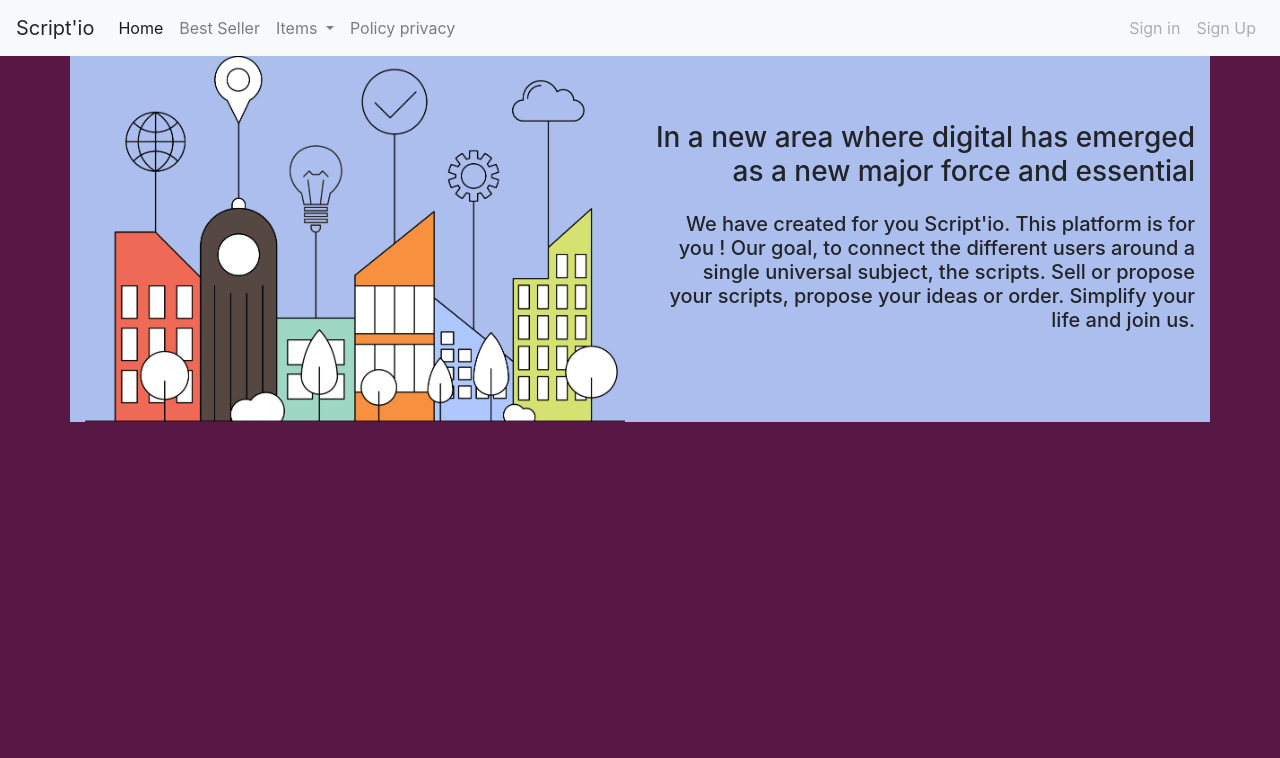
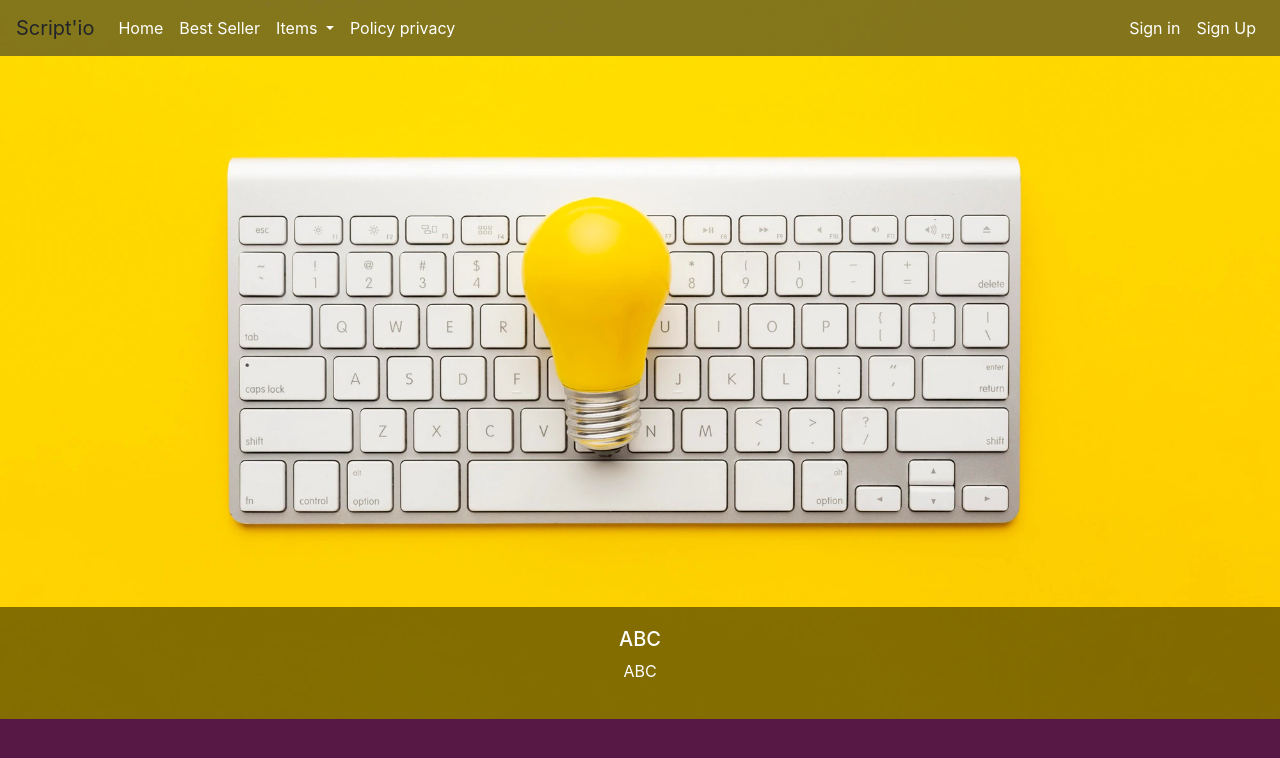
Before and after one commit to Naywvi/ScriptIO_ecommerce_of_script, a PHP site: page / in a window 1280 px wide. Shown: the top 758 px of the page. Run offline with PHP 8.4, Linux system fonts and the light colour scheme; some libraries are stand-ins or nearby versions.

Commit message:
header-slider

```diff
--- a/header-style.css
+++ b/header-style.css
@@ -1,30 +1,47 @@
-body{
+body {
     background-color: #571845 !important;
 }
-.container-color{
+
+.container-color {
     background-color: #acbeed;
 }
-.nav-flex{
+
+.nav-flex {
     display: flex;
     justify-content: space-between;
 }
-.navicon{
+
+.navicon {
     margin-top: 8px;
     margin-right: 25px;
 }
-.navfree{
+
+.nav-color {
     color: white !important;
 }
 
-.nav-trans:hover{
+.nav-back-color {
+    background-color: rgba(46, 46, 46, 0.588) !important;
+}
+
+.navtab-back-color {
+    background-color: rgba(31, 31, 31, 0.588) !important;
+}
+
+.nav-trans:hover {
     background-color: rgba(174, 201, 224, 0.548) !important;
     color: rgb(25, 24, 24) !important;
 }
-.fixed {
-    position: fixed;
-    width: 25%;
+
+.slid-c {
+    background-color: rgba(0, 0, 0, 0.483);
 }
-.scrollit {
-    float: left;
-    width: 71%
+
+.slid-t {
+    left: 0% !important;
+    right: 0% !important;
 }
+
+.slid-t-b {
+    bottom: 0% !important;
+}
--- a/index.html
+++ b/index.html
@@ -1,152 +1,130 @@
 <!DOCTYPE html>
 <html>
+
 <head>
     <meta http-equiv="Content-Type" content="text/html;charset=UTF-8">
     <title>ScriptIO</title>
-        <link rel="stylesheet" href="./header-style.css"/>
+    <link rel="stylesheet" href="./header-style.css" />
     <link rel="stylesheet" href="https://use.fontawesome.com/releases/v5.7.0/css/all.css" integrity="sha384-lZN37f5QGtY3VHgisS14W3ExzMWZxybE1SJSEsQp9S+oqd12jhcu+A56Ebc1zFSJ" crossorigin="anonymous">
     <link rel="stylesheet" href="https://cdn.jsdelivr.net/npm/bootstrap@4.0.0/dist/css/bootstrap.min.css" integrity="sha384-Gn5384xqQ1aoWXA+058RXPxPg6fy4IWvTNh0E263XmFcJlSAwiGgFAW/dAiS6JXm" crossorigin="anonymous">
 </head>
 
 <body>
     <header>
-            <nav class="navbar navbar-expand-lg navbar-light bg-light">
+        <nav class="navbar navbar-expand-lg navbar-light fixed-top nav-back-color">
             <a class="navbar-brand">Script'io</a>
             <button class="navbar-toggler" data-target="#my-nav" data-toggle="collapse" aria-controls="my-nav" aria-expanded="false" aria-label="Toggle navigation">
                     <span class="navbar-toggler-icon"></span>
                 </button>
             <div id="my-nav" class="collapse navbar-collapse">
-                    <ul class="navbar-nav mr-auto">
-                        <li class="nav-item active">
-                            <a class="nav-link" href="#">Home<span class="sr-only">(current)</span></a>
+                <ul class="navbar-nav mr-auto nav-color">
+                    <li class="nav-item active ">
+                        <a class="nav-link nav-color" href="#">Home<span class="sr-only">(current)</span></a>
                     </li>
                     <li class="nav-item">
-                            <a class="nav-link" href="#" tabindex="-1" aria-disabled="true">Best Seller</a>
+                        <a class="nav-link nav-color" href="#" tabindex="-1" aria-disabled="true">Best Seller</a>
                     </li>
-                        <li class="nav-item dropdown">
-                            <a class="nav-link dropdown-toggle" href="#" id="navbarDropdown" role="button" data-toggle="dropdown" aria-haspopup="true" aria-expanded="false">
+                    <li class="nav-item dropdown ">
+                        <a class="nav-link nav-color dropdown-toggle" href="#" id="navbarDropdown" role="button" data-toggle="dropdown" aria-haspopup="true" aria-expanded="false">
                                 Items
                               </a>
-                              <div class="dropdown-menu" aria-labelledby="navbarDropdown">
+                        <div class="dropdown-menu navtab-back-color nav-color" aria-labelledby="navbarDropdown">
 
-                                <div class="bg-danger navfree nav-flex">
-                                    <h6 class="dropdown-header navfree">FREE</h6>
+                            <div class="bg-danger nav-color nav-flex">
+                                <h6 class="dropdown-header nav-color">FREE</h6>
                                 <i class='fas fa-euro-sign navicon'></i>
                             </div>
-                                <a class="dropdown-item nav-trans nav-trans" href="#">Free</a>
+                            <a class="dropdown-item nav-trans nav-trans nav-color" href="#">Free</a>
 
                             <div class="dropdown-divider"></div>
 
                             <div class="nav-flex">
-                                    <h6 class="dropdown-header">Fun </h6>
+                                <h6 class="dropdown-header nav-color nav-color">Fun </h6>
                                 <i class='far fa-hand-lizard navicon'></i>
                             </div>
-                                <a class="dropdown-item nav-trans" href="#">Social networks</a>
-                                <a class="dropdown-item nav-trans" href="#">Scrapping</a>
+                            <a class="dropdown-item nav-trans nav-color" href="#">Social networks</a>
+                            <a class="dropdown-item nav-trans nav-color" href="#">Scrapping</a>
 
                             <div class="dropdown-divider"></div>
 
                             <div class="nav-flex">
-                                    <h6 class="dropdown-header">Automating</h6>
-                                    <i class='fas fa-list navicon' ></i>
+                                <h6 class="dropdown-header nav-color">Automating</h6>
+                                <i class='fas fa-list navicon'></i>
                             </div>
-                                <a class="dropdown-item nav-trans" href="#">Emailing</a>
-                                <a class="dropdown-item nav-trans" href="#">Macro</a>
-                                <a class="dropdown-item nav-trans" href="#">Web</a>
+                            <a class="dropdown-item nav-trans nav-color" href="#">Emailing</a>
+                            <a class="dropdown-item nav-trans nav-color" href="#">Macro</a>
+                            <a class="dropdown-item nav-trans nav-color" href="#">Web</a>
 
                             <div class="dropdown-divider"></div>
 
                             <div class="nav-flex">
-                                    <h6 class="dropdown-header">OS  </h6>
-                                    <i class='fas fa-desktop navicon' ></i>
+                                <h6 class="dropdown-header nav-color">OS </h6>
+                                <i class='fas fa-desktop navicon'></i>
                             </div>
-                                <a class="dropdown-item nav-trans" href="#">Windows</a>
-                                <a class="dropdown-item nav-trans" href="#">Linux</a>
-                                <a class="dropdown-item nav-trans" href="#">MacOS</a>
-                                <a class="dropdown-item nav-trans" href="#">Mobile</a>
+                            <a class="dropdown-item nav-trans nav-color" href="#">Windows</a>
+                            <a class="dropdown-item nav-trans nav-color" href="#">Linux</a>
+                            <a class="dropdown-item nav-trans nav-color" href="#">MacOS</a>
+                            <a class="dropdown-item nav-trans nav-color" href="#">Mobile</a>
 
                             <div class="dropdown-divider"></div>
 
                             <div class="nav-flex">
-                                    <h6 class="dropdown-header">Another </h6>
+                                <h6 class="dropdown-header nav-color">Another </h6>
                                 <i class='fas fa-glasses navicon'></i>
                             </div>
-                                <a class="dropdown-item nav-trans" href="#">Another</a>
+                            <a class="dropdown-item nav-trans nav-color" href="#">Another</a>
                         </div>
                     </li>
                     <li class="nav-item">
-                            <a class="nav-link" href="#" tabindex="-1" aria-disabled="true">Policy privacy</a>
+                        <a class="nav-link nav-color" href="#" tabindex="-1" aria-disabled="true">Policy privacy</a>
                     </li>
                 </ul>
                 <ul class="navbar-nav my-2 my-lg-0">
                     <li class="nav-item">
-                            <a class="nav-link disabled" href="#" tabindex="-1" aria-disabled="true">Sign in</a>
+                        <a class="nav-link nav-color disabled" href="#" tabindex="-1" aria-disabled="true">Sign in</a>
                     </li>
                     <li class="nav-item">
-                            <a class="nav-link disabled" href="#" tabindex="-1" aria-disabled="true">Sign Up</a>
+                        <a class="nav-link nav-color disabled" href="#" tabindex="-1" aria-disabled="true">Sign Up</a>
                     </li>
                 </ul>
             </div>
         </nav>
     </header>
-        <headerScroll>
-            <div id="header" style="margin-top: 100px;">
-                <nav class="navbar navbar-expand-lg navbar-light bg-light fixed-top">
-                    <a class="navbar-brand">Script'io</a>
-                    <button class="navbar-toggler" data-target="#my-nav" data-toggle="collapse" aria-controls="my-nav" aria-expanded="false" aria-label="Toggle navigation">
-                        <ul class="navbar-nav my-2 my-lg-0">
-                            <li class="nav-item">
-                                <a class="nav-link" href="#" tabindex="-1" aria-disabled="true">connection <i class='fas fa-user-circle'></i></a>
-                            </li>
-                        </ul>
-                    </button>
-                    <div id="my-nav" class="collapse navbar-collapse fixed-top">
-                        <ul class="navbar-nav mr-auto">
 
-                        </ul>
-                        <ul class="navbar-nav my-2 my-lg-0">
-                            <li class="nav-item">
-                                <a class="nav-link disabled" href="#" tabindex="-1" aria-disabled="true">Sign in</a>
-                            </li>
-                            <li class="nav-item">
-                                <a class="nav-link disabled" href="#" tabindex="-1" aria-disabled="true">Sign up</a>
-                            </li>
-                        </ul>
-                    </div>
-                </nav>
-            </div>
-        </headerScroll>
-
-      <div class="container container-color">
+    <div class="container-fluid">
         <div class="row">
-            <div class="col-sm">
-                <img src="./src/assets/img/024156sdsd645.png" class="w-100"/>
-            </div>
-            <div class="col-sm text-lg-right modal-dialog-centered h5">
-                <p>
-                    <span class="h3">In a new area where digital has emerged as a new major force and essential</span>
-                    <br><br> We have created for you Script'io. This platform is for you !
-                    Our goal, to connect the different users around a single universal subject, the scripts. Sell or propose your scripts, propose your ideas or order.
-                    Simplify your life and join us.
-                </p>
+            <div id="carouselExampleSlidesOnly" class="carousel slide" data-ride="carousel">
+                <div class="carousel-inner">
+                    <div class="carousel-item active">
+                        <img class="d-block w-100" src="./src/assets/img/top-view-abstract-innovation-composition_23-2148909051.webp" alt="First slide">
+                        <div class="carousel-caption d-none d-md-block slid-c slid-t slid-t-b">
+                            <h5>ABC</h5>
+                            <p>ABC</p>
                         </div>
                     </div>
-
+                    <div class="carousel-item">
+                        <img class="d-block w-100" src="./src/assets/img/top-view-abstract-innovation-composition_23-2148909055.webp" alt="Second slide">
+                        <div class="carousel-caption d-none d-md-block slid-c slid-t slid-t-b">
+                            <h5>ABC</h5>
+                            <p>ABC</p>
                         </div>
-
+                    </div>
+                    <div class="carousel-item">
+                        <img class="d-block w-100" src="./src/assets/img/top-view-assortment-with-innovation-elements_23-2148909041.webp" alt="Third slide">
+                        <div class="carousel-caption d-none d-md-block slid-c slid-t slid-t-b">
+                            <h5>ABC</h5>
+                            <p>ABC</p>
+                        </div>
+                    </div>
+                </div>
+            </div>
+        </div>
+    </div>
 
     <script src="https://code.jquery.com/jquery-3.2.1.slim.min.js" integrity="sha384-KJ3o2DKtIkvYIK3UENzmM7KCkRr/rE9/Qpg6aAZGJwFDMVNA/GpGFF93hXpG5KkN" crossorigin="anonymous"></script>
     <script src="https://cdn.jsdelivr.net/npm/popper.js@1.12.9/dist/umd/popper.min.js" integrity="sha384-ApNbgh9B+Y1QKtv3Rn7W3mgPxhU9K/ScQsAP7hUibX39j7fakFPskvXusvfa0b4Q" crossorigin="anonymous"></script>
     <script src="https://cdn.jsdelivr.net/npm/bootstrap@4.0.0/dist/js/bootstrap.min.js" integrity="sha384-JZR6Spejh4U02d8jOt6vLEHfe/JQGiRRSQQxSfFWpi1MquVdAyjUar5+76PVCmYl" crossorigin="anonymous"></script>
-        <script>
-            document.getElementById("header").hidden = true
-            $(window).bind('scroll', function() {
-                if($(window).scrollTop() >= 70){
-                    document.getElementById("header").hidden = false
-                }else{
-                    document.getElementById("header").hidden = true
-                }
-            });
-        </script>
+
 </body>
+
 </html>
```
Also changed, not shown: src/assets/img/idea-concept-with-light-bulb_23-2149105851.webp (added), src/assets/img/top-view-abstract-innovation-composition_23-2148909051.webp (added), src/assets/img/top-view-abstract-innovation-composition_23-2148909055.webp (added), src/assets/img/top-view-assortment-with-innovation-elements_23-2148909041.webp (added). Lines whose indentation alone changed are shown as unchanged.
